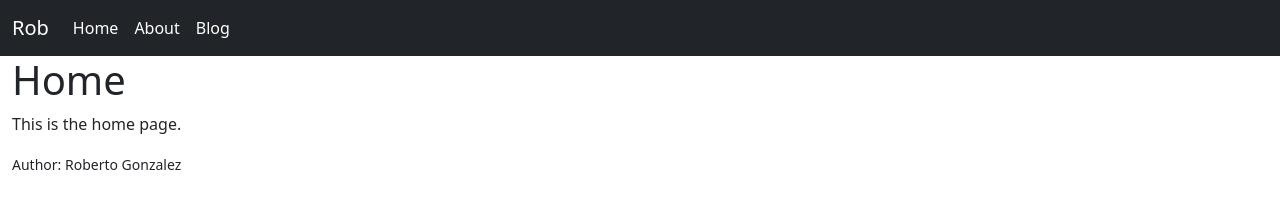
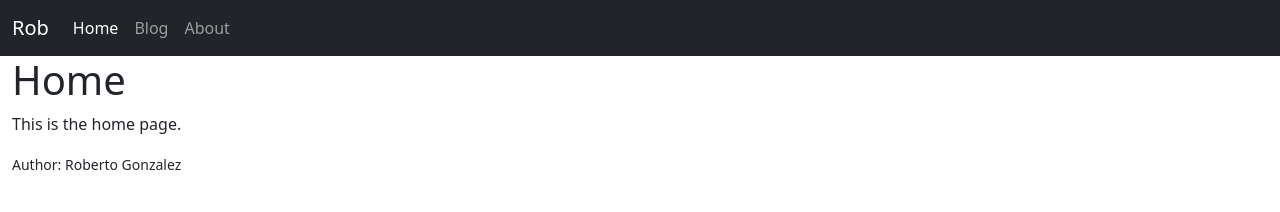
Before and after one commit to 13-Rob/13-Rob, a Jekyll site: the page built from index.md, in a window 1280 px wide. Shown: the top 212 px of the page. Built offline with Jekyll 4.4.1, drawn with Linux system fonts in a browser that asks for light colours.

Commit message:
navbar highlights the current page

```diff
--- a/_data/navigation.yml
+++ b/_data/navigation.yml
@@ -1,6 +1,6 @@
 - title: Home
   url: /
+- title: Blog
+  url: /blog/
 - title: About
   url: /about/
-- title: Blog
-  url: /blog/
--- a/_includes/header.html
+++ b/_includes/header.html
@@ -11,7 +11,7 @@
                 <ul class="navbar-nav me-auto mb-2 mb-lg-0">
                     {% for item in site.data.navigation %}
                         <li class="nav-item">
-                            <a class="nav-link active" aria-current="page" href="{{ item.url }}">{{ item.title }}</a>
+                            <a class="nav-link {% if @page.url == @item.url %}active{% endif %}" aria-current="page" href="{{ item.url }}">{{ item.title }}</a>
                         </li>
                     {% endfor %}
                 </ul>
```
